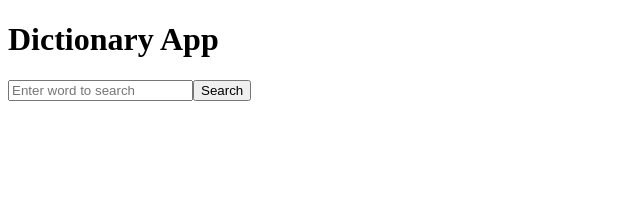
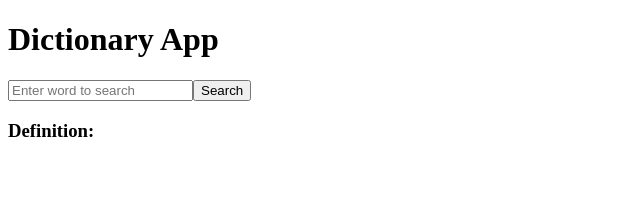
Before and after one commit to Dheeraj2002kumar/XDictionary, a React (Vite) app in the folder xdictionary/: page / in a window 1280 px wide. Shown: the top 210 px of the page, without its empty margins (0-640 px from the left). Built offline with nearby package versions, Linux system fonts and the light colour scheme.

Commit message:
fix: adjust spacing in App component for consistency

```diff
--- a/xdictionary/src/App.jsx
+++ b/xdictionary/src/App.jsx
@@ -51,11 +51,11 @@ function App() {
           placeholder="Enter word to search"
         />
         <button onClick={handleSearch}>Search</button>
+        <h3>Definition:</h3>
       </div>
 
       {definition && (
         <div>
-          <h3>Definition:</h3>
           <p>{definition}</p>
         </div>
       )}
```
